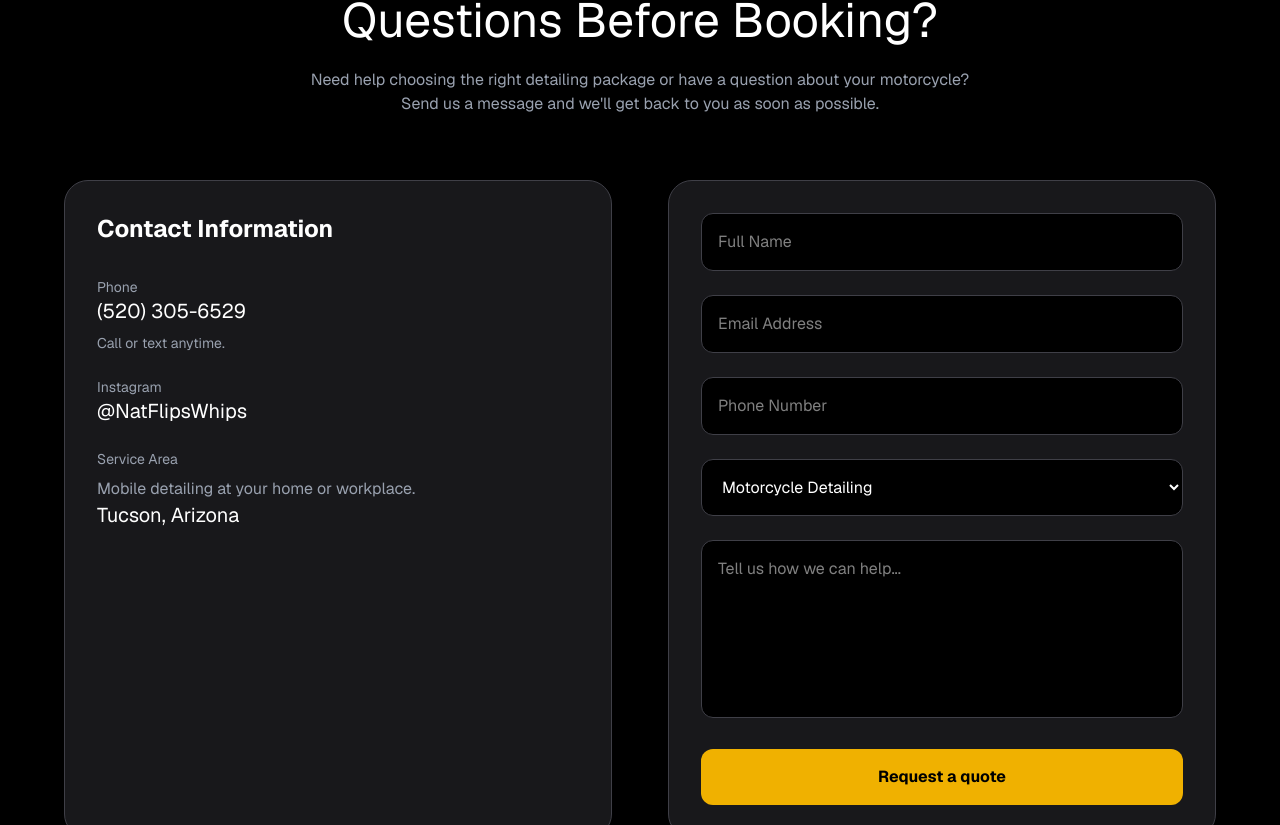
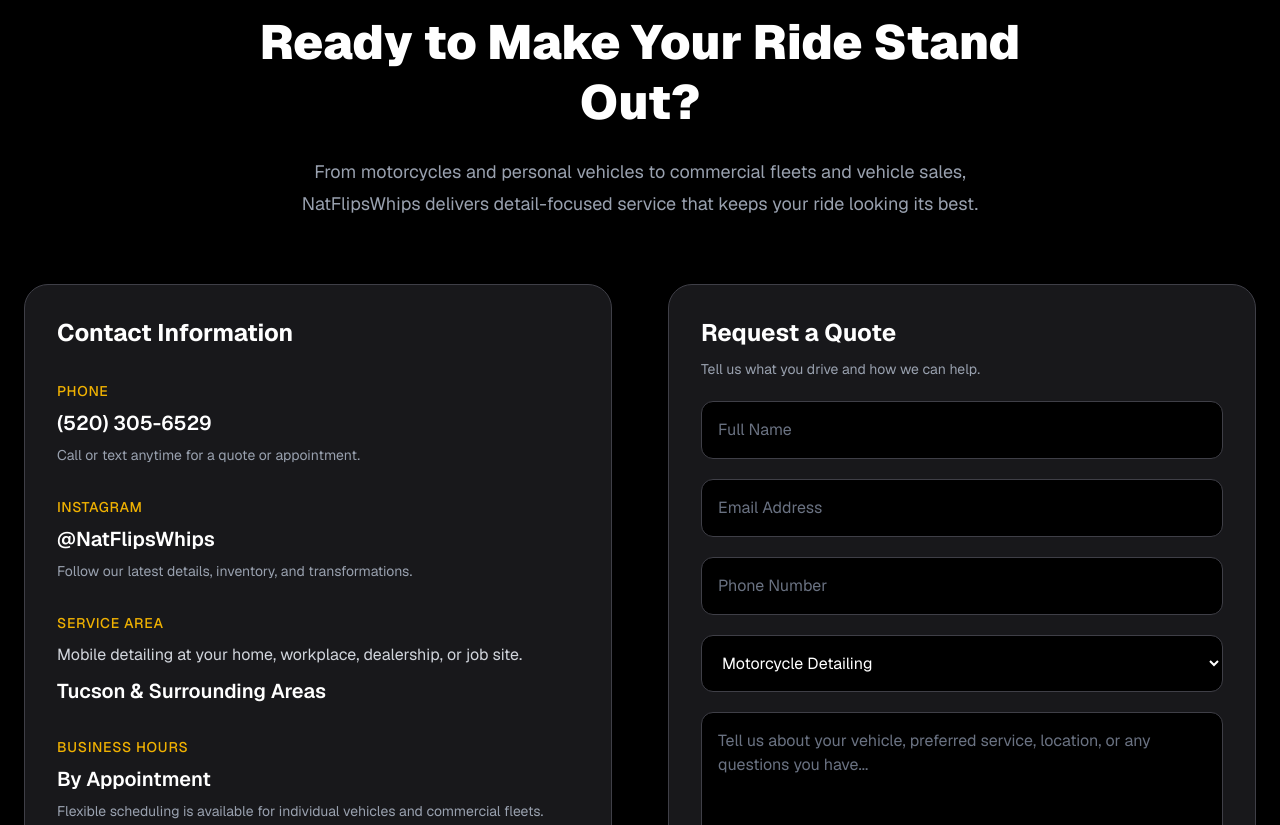
Before and after one commit to Natvibecodes/natflipswhips-website, a Next.js app: page / in a window 1280 px wide. Shown: the part 10995-11820 px from the top of the page. Built offline with nearby package versions, Linux system fonts and the light colour scheme.

Commit message:
Update Contact.tsx
contact detail update

```diff
--- a/app/components/Contact.tsx
+++ b/app/components/Contact.tsx
@@ -3,20 +3,21 @@
 import { useState } from "react";
 import FadeIn from "./FadeIn";
 
+const defaultForm = {
+  name: "",
+  email: "",
+  phone: "",
+  service: "Motorcycle Detailing",
+  message: "",
+};
+
 export default function Contact() {
   const [loading, setLoading] = useState(false);
   const [success, setSuccess] = useState("");
   const [error, setError] = useState("");
+  const [form, setForm] = useState(defaultForm);
 
-  const [form, setForm] = useState({
-    name: "",
-    email: "",
-    phone: "",
-    service: "Motorcycle Detailing",
-    message: "",
-  });
-
-  async function handleSubmit(e: React.FormEvent) {
+  async function handleSubmit(e: React.FormEvent<HTMLFormElement>) {
     e.preventDefault();
 
     setLoading(true);
@@ -38,109 +39,119 @@
         throw new Error(data.error || "Something went wrong.");
       }
 
-      setSuccess("✅ Your message has been sent! We'll get back to you soon.");
-
-      setForm({
-        name: "",
-        email: "",
-        phone: "",
-        service: "Motorcycle Detailing",
-        message: "",
-      });
-    } catch (err: any) {
-      setError(err.message || "Failed to send message.");
+      setSuccess(
+        "Thanks for reaching out! We’ll get back to you as soon as possible."
+      );
+      setForm(defaultForm);
+    } catch (err: unknown) {
+      setError(
+        err instanceof Error ? err.message : "Failed to send message."
+      );
+    } finally {
+      setLoading(false);
     }
-
-    setLoading(false);
   }
 
   return (
     <FadeIn>
-      <section
-        id="contact"
-        className="bg-black text-white py-24 px-6"
-      >
-        <div className="max-w-6xl mx-auto">
-
-          <div className="text-center mb-16">
-
-            <p className="uppercase tracking-[0.3em] text-yellow-500 font-semibold">
-              Contact Us
+      <section id="contact" className="bg-black px-6 py-20 text-white md:py-24">
+        <div className="mx-auto max-w-7xl">
+          <div className="mx-auto mb-12 max-w-3xl text-center md:mb-16">
+            <p className="font-semibold uppercase tracking-[0.3em] text-yellow-500">
+              Get in Touch
             </p>
 
-            <h2 className="text-4xl md:text-5xl">
-  Questions Before Booking?
-</h2>
+            <h2 className="mt-4 text-4xl font-black leading-tight md:text-5xl">
+              Ready to Make Your Ride Stand Out?
+            </h2>
 
-            <p className="text-gray-400 mt-6 max-w-2xl mx-auto">
-              Need help choosing the right detailing package or have a question about your motorcycle?
-              Send us a message and we'll get back to you as soon as possible.
+            <p className="mt-6 text-base leading-7 text-gray-400 md:text-lg md:leading-8">
+              From motorcycles and personal vehicles to commercial fleets and
+              vehicle sales, NatFlipsWhips delivers detail-focused service that
+              keeps your ride looking its best.
             </p>
-
           </div>
 
-          <div className="grid lg:grid-cols-2 gap-14">
+          <div className="grid gap-8 lg:grid-cols-2 lg:gap-14">
+            <div className="rounded-3xl border border-zinc-700 bg-zinc-900 p-6 sm:p-8">
+              <h3 className="text-2xl font-bold">Contact Information</h3>
 
-            <div className="bg-zinc-900 border border-zinc-700 rounded-3xl p-8">
-
-              <h3 className="text-2xl font-bold mb-8">
-                Contact Information
-              </h3>
-
-              <div className="space-y-6">
-
+              <div className="mt-8 space-y-8">
                 <div>
-                  <p className="text-gray-400 text-sm">Phone</p>
+                  <p className="text-sm font-medium uppercase tracking-wider text-yellow-500">
+                    Phone
+                  </p>
                   <a
                     href="tel:5203056529"
-                    className="text-xl hover:text-yellow-500 transition"
+                    className="mt-2 block text-xl font-semibold transition hover:text-yellow-500"
                   >
                     (520) 305-6529
-                    <p className="mt-2 text-sm text-gray-400">
-  Call or text anytime.
-</p>
                   </a>
+                  <p className="mt-2 text-sm text-gray-400">
+                    Call or text anytime for a quote or appointment.
+                  </p>
                 </div>
 
                 <div>
-                  <p className="text-gray-400 text-sm">Instagram</p>
+                  <p className="text-sm font-medium uppercase tracking-wider text-yellow-500">
+                    Instagram
+                  </p>
                   <a
                     href="https://instagram.com/natflipswhips"
                     target="_blank"
                     rel="noopener noreferrer"
-                    className="text-xl hover:text-yellow-500 transition"
+                    className="mt-2 block text-xl font-semibold transition hover:text-yellow-500"
                   >
                     @NatFlipsWhips
                   </a>
+                  <p className="mt-2 text-sm text-gray-400">
+                    Follow our latest details, inventory, and transformations.
+                  </p>
                 </div>
 
                 <div>
-                  <p className="text-gray-400 text-sm">Service Area</p>
-                  <p className="mt-2 text-gray-400">
-  Mobile detailing at your home or workplace.
-</p>
-                  <p className="text-xl">
-                    Tucson, Arizona
+                  <p className="text-sm font-medium uppercase tracking-wider text-yellow-500">
+                    Service Area
+                  </p>
+                  <p className="mt-2 text-base leading-7 text-gray-300">
+                    Mobile detailing at your home, workplace, dealership, or
+                    job site.
+                  </p>
+                  <p className="mt-2 text-xl font-semibold">
+                    Tucson &amp; Surrounding Areas
                   </p>
                 </div>
 
+                <div>
+                  <p className="text-sm font-medium uppercase tracking-wider text-yellow-500">
+                    Business Hours
+                  </p>
+                  <p className="mt-2 text-xl font-semibold">By Appointment</p>
+                  <p className="mt-2 text-sm text-gray-400">
+                    Flexible scheduling is available for individual vehicles and
+                    commercial fleets.
+                  </p>
+                </div>
               </div>
-
             </div>
 
             <form
               onSubmit={handleSubmit}
-              className="bg-zinc-900 border border-zinc-700 rounded-3xl p-8 space-y-6"
+              className="space-y-5 rounded-3xl border border-zinc-700 bg-zinc-900 p-6 sm:p-8"
             >
+              <div>
+                <h3 className="text-2xl font-bold">Request a Quote</h3>
+                <p className="mt-2 text-sm leading-6 text-gray-400">
+                  Tell us what you drive and how we can help.
+                </p>
+              </div>
 
               <input
                 type="text"
                 placeholder="Full Name"
                 value={form.name}
-                onChange={(e) =>
-                  setForm({ ...form, name: e.target.value })
-                }
-                className="w-full rounded-xl bg-black border border-zinc-700 p-4 focus:border-yellow-500 outline-none"
+                onChange={(e) => setForm({ ...form, name: e.target.value })}
+                className="w-full rounded-xl border border-zinc-700 bg-black p-4 text-white outline-none transition placeholder:text-gray-500 focus:border-yellow-500"
                 required
               />
 
@@ -148,10 +159,8 @@
                 type="email"
                 placeholder="Email Address"
                 value={form.email}
-                onChange={(e) =>
-                  setForm({ ...form, email: e.target.value })
-                }
-                className="w-full rounded-xl bg-black border border-zinc-700 p-4 focus:border-yellow-500 outline-none"
+                onChange={(e) => setForm({ ...form, email: e.target.value })}
+                className="w-full rounded-xl border border-zinc-700 bg-black p-4 text-white outline-none transition placeholder:text-gray-500 focus:border-yellow-500"
                 required
               />
 
@@ -159,59 +168,74 @@
                 type="tel"
                 placeholder="Phone Number"
                 value={form.phone}
-                onChange={(e) =>
-                  setForm({ ...form, phone: e.target.value })
-                }
-                className="w-full rounded-xl bg-black border border-zinc-700 p-4 focus:border-yellow-500 outline-none"
+                onChange={(e) => setForm({ ...form, phone: e.target.value })}
+                className="w-full rounded-xl border border-zinc-700 bg-black p-4 text-white outline-none transition placeholder:text-gray-500 focus:border-yellow-500"
               />
 
               <select
                 value={form.service}
-                onChange={(e) =>
-                  setForm({ ...form, service: e.target.value })
-                }
-                className="w-full rounded-xl bg-black border border-zinc-700 p-4 focus:border-yellow-500 outline-none"
+                onChange={(e) => setForm({ ...form, service: e.target.value })}
+                className="w-full rounded-xl border border-zinc-700 bg-black p-4 text-white outline-none transition focus:border-yellow-500"
               >
                 <option>Motorcycle Detailing</option>
-                <option>Vehicle Purchase</option>
+                <option>Motorcycle Paint Correction</option>
+                <option>Motorcycle Ceramic Coating</option>
+                <option>Car Detailing</option>
+                <option>SUV / Crossover Detailing</option>
+                <option>Truck Detailing</option>
+                <option>Interior Deep Clean</option>
+                <option>Exterior Detail &amp; Paint Enhancement</option>
+                <option>Paint Correction</option>
+                <option>Ceramic Coating</option>
+                <option>Commercial Fleet Detailing</option>
+                <option>Dealership Vehicle Detailing</option>
+                <option>Commercial Equipment Detailing</option>
+                <option>Vehicle Purchase Inquiry</option>
+                <option>Vehicle Sales Question</option>
+                <option>Custom Quote</option>
                 <option>General Question</option>
               </select>
 
               <textarea
                 rows={6}
-                placeholder="Tell us how we can help..."
+                placeholder="Tell us about your vehicle, preferred service, location, or any questions you have..."
                 value={form.message}
-                onChange={(e) =>
-                  setForm({ ...form, message: e.target.value })
-                }
-                className="w-full rounded-xl bg-black border border-zinc-700 p-4 focus:border-yellow-500 outline-none resize-none"
+                onChange={(e) => setForm({ ...form, message: e.target.value })}
+                className="w-full resize-none rounded-xl border border-zinc-700 bg-black p-4 text-white outline-none transition placeholder:text-gray-500 focus:border-yellow-500"
                 required
               />
 
               {success && (
-                <p className="text-green-400">
-                  {success}
-                </p>
+                <div
+                  role="status"
+                  className="rounded-xl border border-green-500/40 bg-green-500/10 p-4"
+                >
+                  <p className="text-green-400">{success}</p>
+                </div>
               )}
 
               {error && (
-                <p className="text-red-400">
-                  {error}
-                </p>
+                <div
+                  role="alert"
+                  className="rounded-xl border border-red-500/40 bg-red-500/10 p-4"
+                >
+                  <p className="text-red-400">{error}</p>
+                </div>
               )}
 
               <button
                 type="submit"
                 disabled={loading}
-                className="w-full bg-yellow-500 text-black font-bold py-4 rounded-xl hover:bg-yellow-400 hover:scale-[1.02] transition-all duration-300 disabled:opacity-50"
+                className="w-full rounded-xl bg-yellow-500 py-4 text-lg font-bold text-black transition-all duration-300 hover:scale-[1.02] hover:bg-yellow-400 disabled:cursor-not-allowed disabled:opacity-50"
               >
-                {loading ? "Sending..." : "Request a quote"}
+                {loading ? "Sending..." : "Send Message"}
               </button>
 
+              <p className="text-center text-sm text-gray-500">
+                We typically respond within one business day.
+              </p>
             </form>
-
           </div>
-
         </div>
       </section>
     </FadeIn>
```
